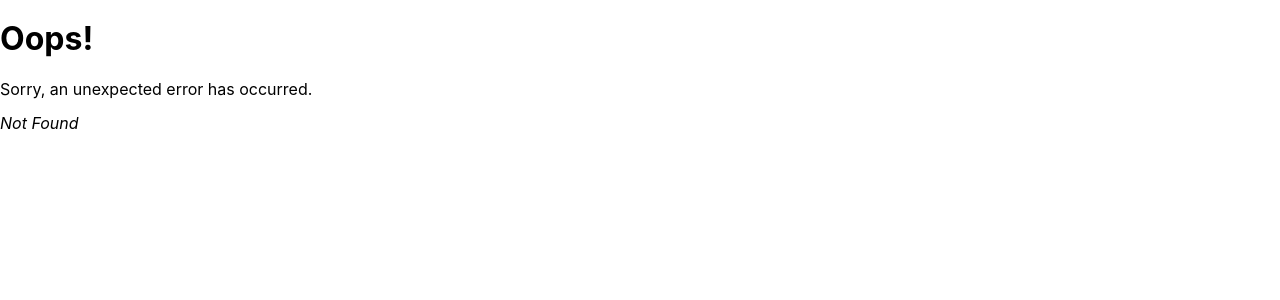
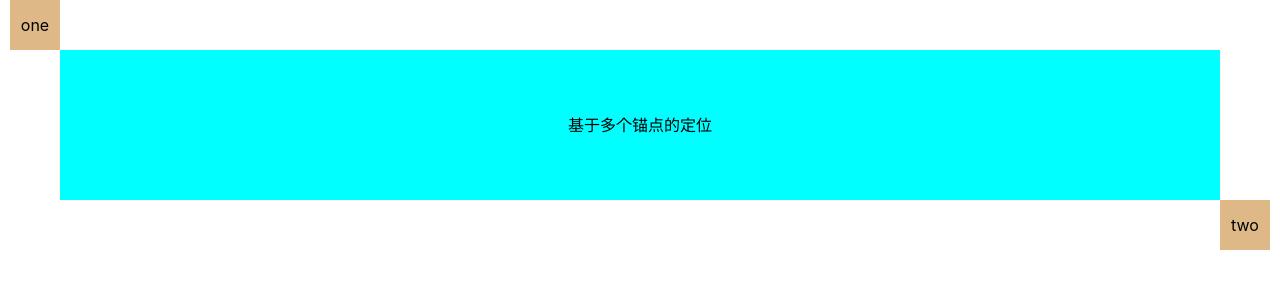
Before and after one commit to hui1991/react-app, a React (Create React App) app: page /anchor-multi in a window 1280 px wide. Before the commit this address had no page. Shown: the top 300 px of the page. Built offline with nearby package versions, Linux system fonts and the light colour scheme; the HTML template or start-up script is replaced by a standard one.

Commit message:
feat: anchor

```diff
--- /dev/null
+++ b/src/pages/anchor-basic/index.jsx
@@ -0,0 +1,22 @@
+import { useEffect, useRef, useState } from 'react';
+import './index.scss';
+
+/**
+ * 锚点定位
+ */
+function Anchor() {
+  return (
+    <div className="anchor-container">
+      <div className="anchor-el"></div>
+      <div className="positioned-notice">element</div>
+
+      <div className="anchor-el-1"></div>
+      <div className="positioned-notice-1">element</div>
+
+      <div className="anchor-el-2"></div>
+      <div className="positioned-notice-2">element</div>
+    </div>
+  );
+}
+
+export default Anchor;
--- /dev/null
+++ b/src/pages/anchor-basic/index.scss
@@ -0,0 +1,53 @@
+.anchor-container {
+  height: 100vh;
+  overflow-y: auto;
+
+  .anchor-el,
+  .anchor-el-1,
+  .anchor-el-2 {
+    width: 50px;
+    height: 50px;
+    margin-top: 100px;
+    margin-left: 100px;
+    background: url('../../assets/images/anchor.png');
+    background-size: 100%;
+  }
+
+  .positioned-notice,
+  .positioned-notice-1,
+  .positioned-notice-2 {
+    position: absolute;
+    margin-left: 15px;
+    background-color: #ccc;
+    padding: 4px;
+  }
+
+  .anchor-el {
+    anchor-name: --anchor-el;
+  }
+
+  .positioned-notice {
+    position-anchor: --anchor-el;
+    top: anchor(top);
+    left: anchor(right);
+  }
+
+  .anchor-el-1 {
+    anchor-name: --anchor-el-1;
+  }
+
+  .positioned-notice-1 {
+    top: anchor(--anchor-el-1 top);
+    left: anchor(--anchor-el-1 right);
+  }
+
+  .anchor-el-2 {
+    anchor-name: --anchor-el-2;
+  }
+
+  .positioned-notice-2 {
+    position-anchor: --anchor-el-2;
+    left: anchor(right);
+    align-self: anchor-center;
+  }
+}
--- /dev/null
+++ b/src/pages/anchor-demo/index.jsx
@@ -0,0 +1,57 @@
+import { useEffect, useRef, useState } from 'react';
+import './index.scss';
+
+/**
+ * 锚点定位
+ */
+function Anchor() {
+
+  useEffect(() => {
+    dragElement(document.getElementById('anchor-el-one'));
+    dragElement(document.getElementById('anchor-el-two'));
+  }, []);
+
+  const dragElement = (element) => {
+    console.log('element', element);
+    let x = 0;
+    let y = 0;
+    let xOffset = 0;
+    let yOffset = 0;
+
+    element.onmousedown = (event) => {
+      event.preventDefault();
+      xOffset = event.clientX;
+      yOffset = event.clientY;
+
+      document.onmouseup = () => {
+        document.onmouseup = null;
+        document.onmousemove = null;
+      };
+
+      document.onmousemove = (event) => {
+        x = xOffset - event.clientX;
+        y = yOffset - event.clientY;
+        xOffset = event.clientX;
+        yOffset = event.clientY;
+        element.style.top = `${element.offsetTop - y}px`;
+        element.style.left = `${element.offsetLeft - x}px`;
+      };
+    };
+  };
+
+  return (
+    <div className="anchor-container">
+      <div id="anchor-el-one" className="anchor-el-one">
+        one
+      </div>
+      <div id="anchor-el-two" className="anchor-el-two">
+        two
+      </div>
+      <div className="positioned-notice-mutiple">
+        <p>基于多个锚点的定位</p>
+      </div>
+    </div>
+  );
+}
+
+export default Anchor;
--- /dev/null
+++ b/src/pages/anchor-demo/index.scss
@@ -0,0 +1,40 @@
+.anchor-container {
+  height: 100vh;
+  overflow-y: auto;
+
+  .anchor-el-one,
+  .anchor-el-two {
+    position: absolute;
+    width: 50px;
+    height: 50px;
+    background-color: burlywood;
+    line-height: 50px;
+    text-align: center;
+    cursor: pointer;
+  }
+
+  .anchor-el-one {
+    top: 0;
+    left: 10px;
+    anchor-name: --anchor-el-one;
+  }
+
+  .anchor-el-two {
+    top: 200px;
+    right: 10px;
+    anchor-name: --anchor-el-two;
+  }
+
+  .positioned-notice-mutiple {
+    position: absolute;
+    top: anchor(--anchor-el-one bottom);
+    left: anchor(--anchor-el-one right);
+    bottom: anchor(--anchor-el-two top);
+    right: anchor(--anchor-el-two left);
+    background-color: aqua;
+    display: flex;
+    align-items: center;
+    justify-content: center;
+    position-try-options: flip-block, flip-inline, flip-block flip-inline;
+  }
+}
--- /dev/null
+++ b/src/pages/anchor-inset-area/index.jsx
@@ -0,0 +1,83 @@
+import { useEffect, useRef, useState } from 'react';
+import './index.scss';
+
+/**
+ * 锚点定位
+ */
+function Anchor() {
+  const insetAreaList = [
+    {
+      key: 'top left',
+      value: 'top left',
+    },
+    {
+      key: 'top span-left',
+      value: 'top span-left',
+    },
+    {
+      key: 'top center',
+      value: 'top center',
+    },
+    {
+      key: 'top span-right',
+      value: 'top span-right',
+    },
+    {
+      key: 'top right',
+      value: 'top right',
+    },
+    {
+      key: 'bottom left',
+      value: 'bottom left',
+    },
+    {
+      key: 'bottom span-left',
+      value: 'bottom span-left',
+    },
+    {
+      key: 'bottom center',
+      value: 'bottom center',
+    },
+    {
+      key: 'bottom span-right',
+      value: 'bottom span-right',
+    },
+    {
+      key: 'bottom right',
+      value: 'bottom right',
+    },
+  ];
+
+  const [insetArea, setInsetArea] = useState('top');
+
+  const onInsetAreaOptionClick = (item) => {
+    setInsetArea(item?.value);
+  };
+
+  return (
+    <div className="anchor-container">
+      {insetAreaList?.map((item) => {
+        return (
+          <div
+            className="inset-area-option"
+            onClick={() => {
+              onInsetAreaOptionClick(item);
+            }}
+          >
+            {item?.key}
+          </div>
+        );
+      })}
+      <div className="anchor-el-inset-area"></div>
+      <div
+        id="positioned-notice-inset-area"
+        style={{ insetArea: insetArea }}
+        className="positioned-notice-inset-area"
+      >
+        element
+      </div>
+    </div>
+  );
+}
+
+export default Anchor;
--- /dev/null
+++ b/src/pages/anchor-inset-area/index.scss
@@ -0,0 +1,27 @@
+.anchor-container {
+  height: 100vh;
+  overflow-y: auto;
+
+  .inset-area-option {
+    width: fit-content;
+    background-color: #eee;
+    padding: 10px;
+    margin-top: 10px;
+    box-sizing: border-box;
+  }
+
+  .anchor-el-inset-area {
+    width: 50px;
+    height: 50px;
+    margin-top: 100px;
+    margin-left: 100px;
+    background: url('../../assets/images/anchor.png');
+    background-size: 100%;
+    anchor-name: --anchor-el-inset-area;
+  }
+
+  .positioned-notice-inset-area {
+    position: absolute;
+    position-anchor: --anchor-el-inset-area;
+  }
+}
--- /dev/null
+++ b/src/pages/anchor-multi/index.jsx
@@ -0,0 +1,19 @@
+import { useEffect, useRef, useState } from 'react';
+import './index.scss';
+
+/**
+ * 锚点定位
+ */
+function Anchor() {
+  return (
+    <div className="anchor-container">
+      <div className="anchor-el-one">one</div>
+      <div className="anchor-el-two">two</div>
+      <div className="positioned-notice-mutiple">
+        <p>基于多个锚点的定位</p>
+      </div>
+    </div>
+  );
+}
+
+export default Anchor;
--- /dev/null
+++ b/src/pages/anchor-multi/index.scss
@@ -0,0 +1,38 @@
+.anchor-container {
+  height: 100vh;
+  overflow-y: auto;
+
+  .anchor-el-one,
+  .anchor-el-two {
+    position: absolute;
+    width: 50px;
+    height: 50px;
+    background-color: burlywood;
+    line-height: 50px;
+    text-align: center;
+  }
+
+  .anchor-el-one {
+    top: 0;
+    left: 10px;
+    anchor-name: --anchor-el-one;
+  }
+
+  .anchor-el-two {
+    top: 200px;
+    right: 10px;
+    anchor-name: --anchor-el-two;
+  }
+
+  .positioned-notice-mutiple {
+    position: absolute;
+    top: anchor(--anchor-el-one bottom);
+    left: anchor(--anchor-el-one right);
+    bottom: anchor(--anchor-el-two top);
+    right: anchor(--anchor-el-two left);
+    background-color: aqua;
+    display: flex;
+    align-items: center;
+    justify-content: center;
+  }
+}
--- a/src/pages/home/index.jsx
+++ b/src/pages/home/index.jsx
@@ -2,57 +2,73 @@ import { useNavigate } from 'react-router-dom';
 import './index.scss';
 
 const homeList = [
+  // {
+  //   content: '粘性布局',
+  //   path: '/sticky',
+  // },
+  // {
+  //   content: 'use-effect',
+  //   path: '/use-effect',
+  // },
+  // {
+  //   content: 'dropdown',
+  //   path: '/dropdown',
+  // },
+  // {
+  //   content: 'flex',
+  //   path: '/flex',
+  // },
+  // {
+  //   content: 'tab',
+  //   path: '/tab',
+  // },
+  // {
+  //   content: '居中',
+  //   path: '/center',
+  // },
+  // {
+  //   content: 'array',
+  //   path: '/array',
+  // },
+  // {
+  //   content: 'test',
+  //   path: '/test',
+  // },
+  // {
+  //   content: 'modal',
+  //   path: '/modal',
+  // },
+  // {
+  //   content: '滚动穿透',
+  //   path: '/pointerEvents',
+  // },
+  // {
+  //   content: '抽奖转盘',
+  //   path: '/prizeWheel',
+  // },
+  // {
+  //   content: 'shape',
+  //   path: '/clip-path-shape',
+  // },
+  // {
+  //   content: 'float',
+  //   path: '/float',
+  // },
   {
-    content: '粘性布局',
-    path: '/sticky',
+    content: 'anchor-basic',
+    path: '/anchor-basic',
   },
   {
-    content: 'use-effect',
-    path: '/use-effect',
+    content: 'anchor-multi',
+    path: '/anchor-multi',
   },
   {
-    content: 'dropdown',
-    path: '/dropdown',
+    content: 'anchor-inset-area',
+    path: '/anchor-inset-area',
   },
   {
-    content: 'flex',
-    path: '/flex',
-  },
-  {
-    content: 'tab',
-    path: '/tab',
-  },
-  {
-    content: '居中',
-    path: '/center',
-  },
-  {
-    content: 'array',
-    path: '/array',
-  },
-  {
-    content: 'test',
-    path: '/test',
-  },
-  {
-    content: 'modal',
-    path: '/modal',
-  },
-  {
-    content: '滚动穿透',
-    path: '/pointerEvents',
-  },
-  {
-    content: '抽奖转盘',
-    path: '/prizeWheel',
-  },
-  {
-    content: 'shape',
-    path: '/clip-path-shape',
-  },
-  {
-    content: 'float',
-    path: '/float',
+    content: 'anchor-demo',
+    path: '/anchor-demo',
   },
 ];
 
--- a/src/routes/route.js
+++ b/src/routes/route.js
@@ -13,6 +13,10 @@ import PointerEvents from '../pages/pointer-events/index';
 import PrizeWheel from '../pages/prize-wheel/index';
 import ClipPathShape from '../pages/clip-path-shape/index';
 import Float from '../pages/float/index';
+import AnchorBasic from '../pages/anchor-basic/index';
+import AnchorMulti from '../pages/anchor-multi/index';
+import AnchorInsetArea from '../pages/anchor-inset-area/index';
+import AnchorDemo from '../pages/anchor-demo/index';
 
 const roots = [
   {
@@ -85,6 +89,26 @@ const roots = [
     element: <Float />,
     errorElement: <ErrorPage />,
   },
+  {
+    path: '/anchor-basic',
+    element: <AnchorBasic />,
+    errorElement: <ErrorPage />,
+  },
+  {
+    path: '/anchor-multi',
+    element: <AnchorMulti />,
+    errorElement: <ErrorPage />,
+  },
+  {
+    path: '/anchor-inset-area',
+    element: <AnchorInsetArea />,
+    errorElement: <ErrorPage />,
+  },
+  {
+    path: '/anchor-demo',
+    element: <AnchorDemo />,
+    errorElement: <ErrorPage />,
+  },
 ];
 
 export default roots;
```
Also changed, not shown: src/assets/images/anchor.png (added).
